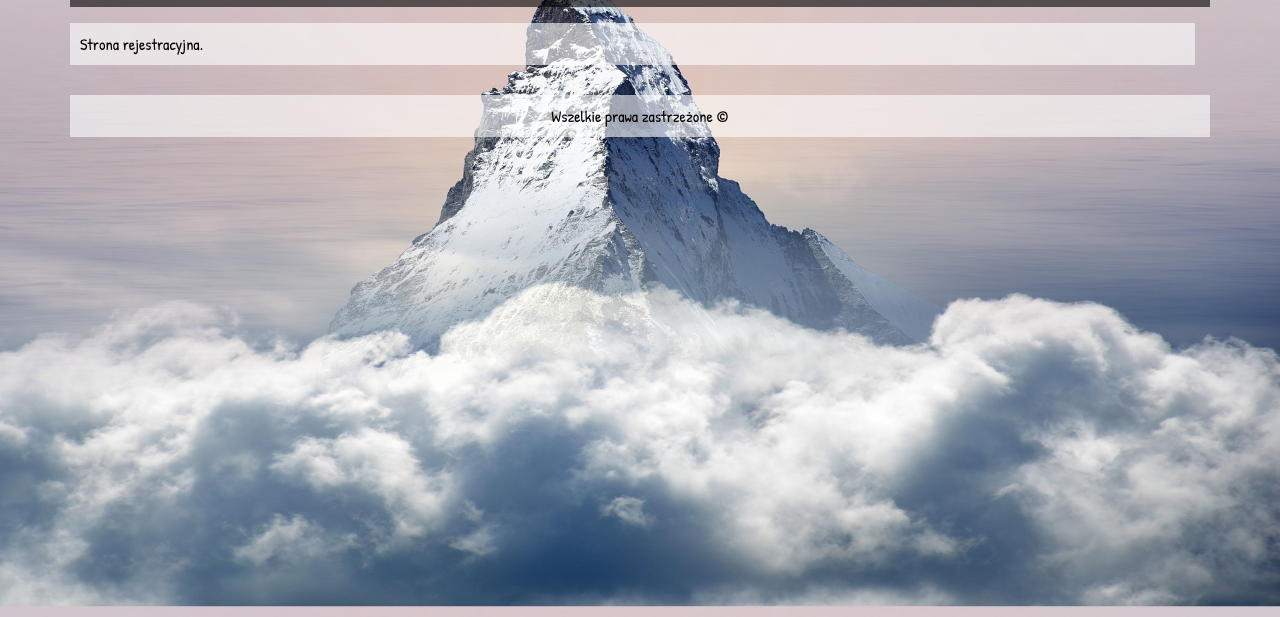
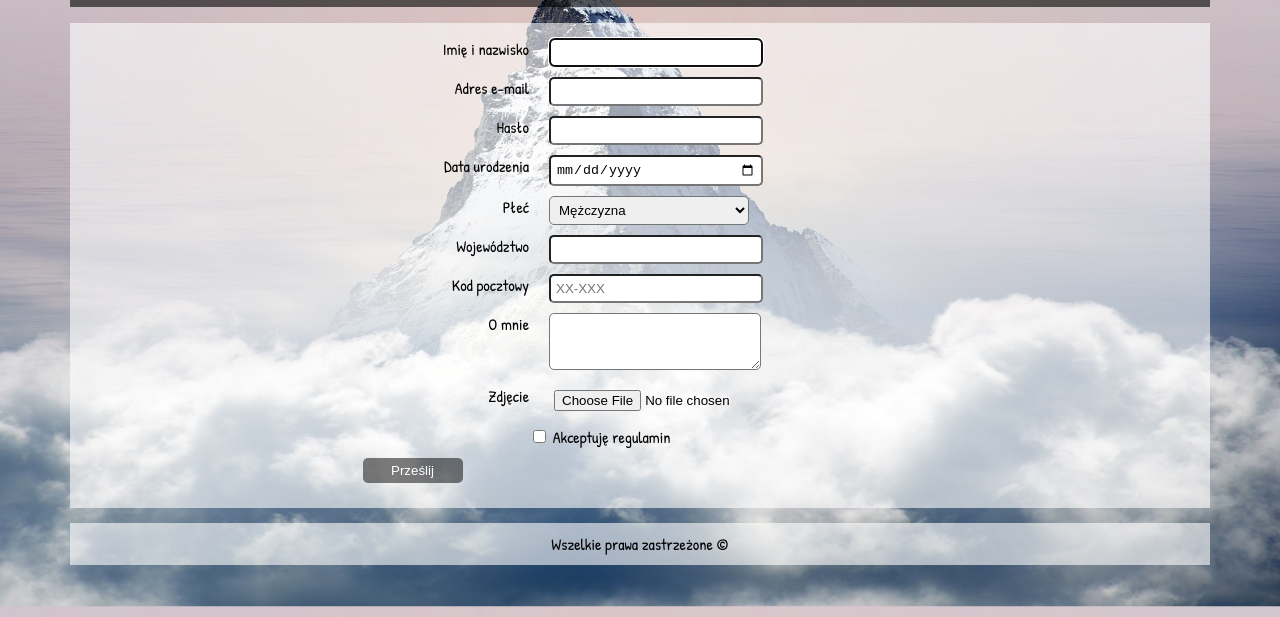
Before and after one commit to SlawomirBadowski/szybki-kurs-tworzenia-stron, a plain HTML site: page register.html in a window 1280 px wide. Shown: the part 183-800 px from the top of the page. Drawn offline with Linux system fonts and the light colour scheme.

Commit message:
added registration form

```diff
--- a/register.html
+++ b/register.html
@@ -27,9 +27,74 @@
 			</header>
 
 			<div class="content">
-				<article>
-					Strona rejestracyjna.
-				</article>
+				<section>
+					<form action="#" method="post" autocomplete="off">
+						<div class="row">
+							<label for="name">Imię i nazwisko</label>
+							<input id="name" type="text" required autofocus="true">
+						</div>
+						<div class="row">
+							<label for="email">Adres e-mail</label>
+							<input id="email" type="email" required>
+						</div>
+						<div class="row">
+							<label for="password">Hasło</label>
+							<input id="password" type="password" required>
+						</div>
+						<div class="row">
+							<label for="date">Data urodzenia</label>
+							<input id="date" type="date">
+						</div>
+						<div class="row">
+							<label for="gender">Płeć</label>
+							<select id="gender">
+								<option>Mężczyzna</option>
+								<option>Kobieta</option>
+							</select>
+						</div>
+						<div class="row">
+							<label for="region">Województwo</label>
+							<input id="region" type="text" list="regions">
+							<datalist id="regions">
+								<option value="dolnośląśkie"></option>
+								<option value="kujawsko-pomorskie"></option>
+								<option value="lubelskie"></option>
+								<option value="lubuskie"></option>
+								<option value="łódzkie"></option>
+								<option value="małopolskie"></option>
+								<option value="mazowieckie"></option>
+								<option value="opolskie"></option>
+								<option value="podkarpackie"></option>
+								<option value="podlaskie"></option>
+								<option value="pomorskie"></option>
+								<option value="śląskie"></option>
+								<option value="świętokrzyskie"></option>
+								<option value="warmińsko-mazurskie"></option>
+								<option value="wielkopolskie"></option>
+								<option value="zachodniopomorskie"></option>
+							</datalist>
+						</div>
+						<div class="row">
+							<label for="code">Kod pocztowy</label>
+							<input id="code" type="text" pattern="^\d(2)-\d(3)$" placeholder="XX-XXX">
+						</div>
+						<div class="row">
+							<label for="description">O mnie</label>
+							<textarea id="description" maxlength="500" rows="3"></textarea>
+						</div>
+						<div class="row">
+							<label for="avatar">Zdjęcie</label>
+							<input id="avatar" type="file">
+						</div>
+						<div class="row">
+							<input id="rules" type="checkbox" required>
+							<span>Akceptuję regulamin</span>
+						</div>
+						<div class="row">
+							<input type="submit" value="Prześlij">
+						</div>
+					</form>
+				</section>
 			</div>
 
 			<footer>
--- a/style.css
+++ b/style.css
@@ -161,3 +161,59 @@ nav ul li a span
 	background: rgba(255, 255, 255, 0.5);
 	float: right;
 }
+
+form
+{
+	background: rgba(255, 255, 255, 0.6);
+	padding: 15px;
+}
+
+form div.row
+{
+	width: 50%;
+	margin: auto;
+	margin-bottom: 10px;
+}
+
+form label
+{
+	width: 30%;
+	text-align: end;
+	display: block;
+	float: left;
+	margin-right: 20px;
+}
+
+form input, form select, form textarea
+{
+	padding: 5px;
+	border-radius: 5px;
+	width: 200px;
+}
+
+form input[type="checkbox"]
+{
+	position: relative;
+	left: 30%;
+	width: auto;
+}
+
+form span
+{
+	position: relative;
+	left: 30%;
+}
+
+form input[type="submit"]
+{
+	width: 100px;
+	background: rgba(0, 0, 0, 0.5);
+	border: none;
+	color: #fff;
+	cursor: pointer;
+}
+
+for div.row:last-of-type
+{
+	text-align: center;
+}
```
